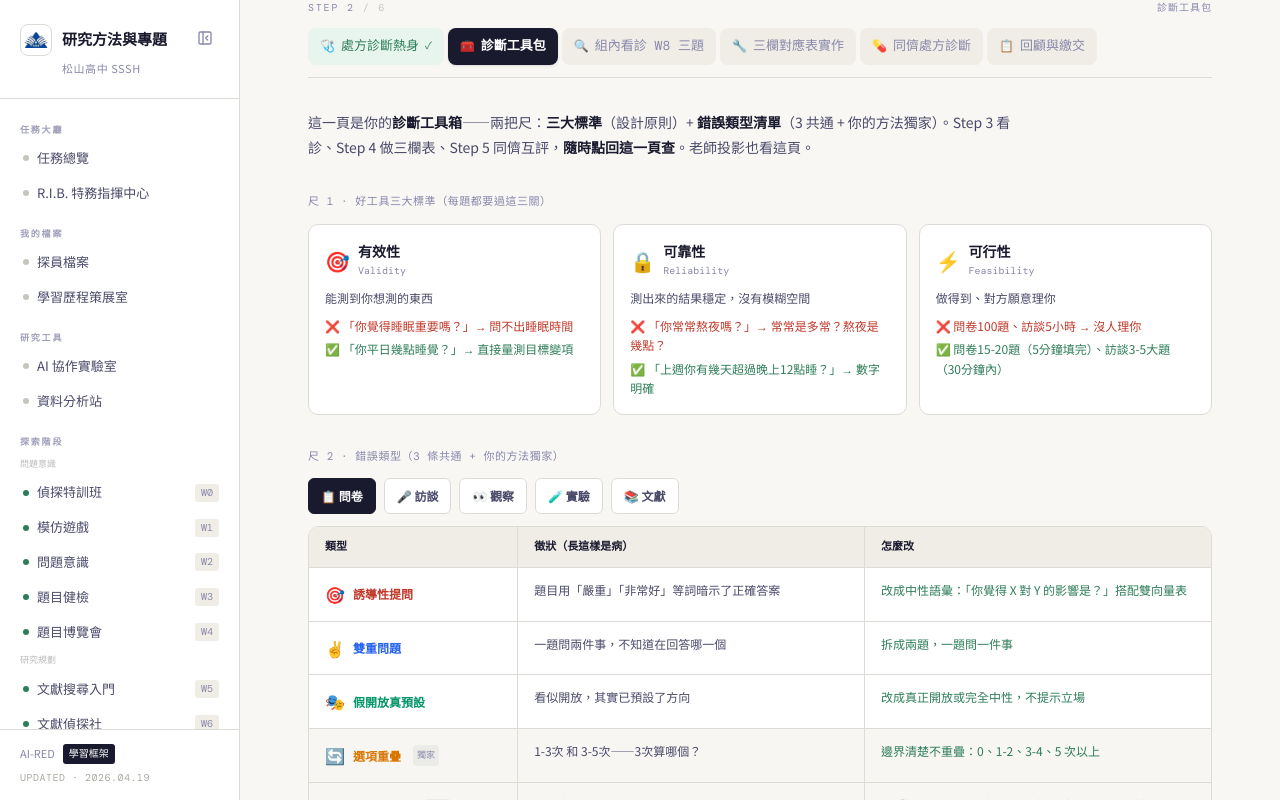
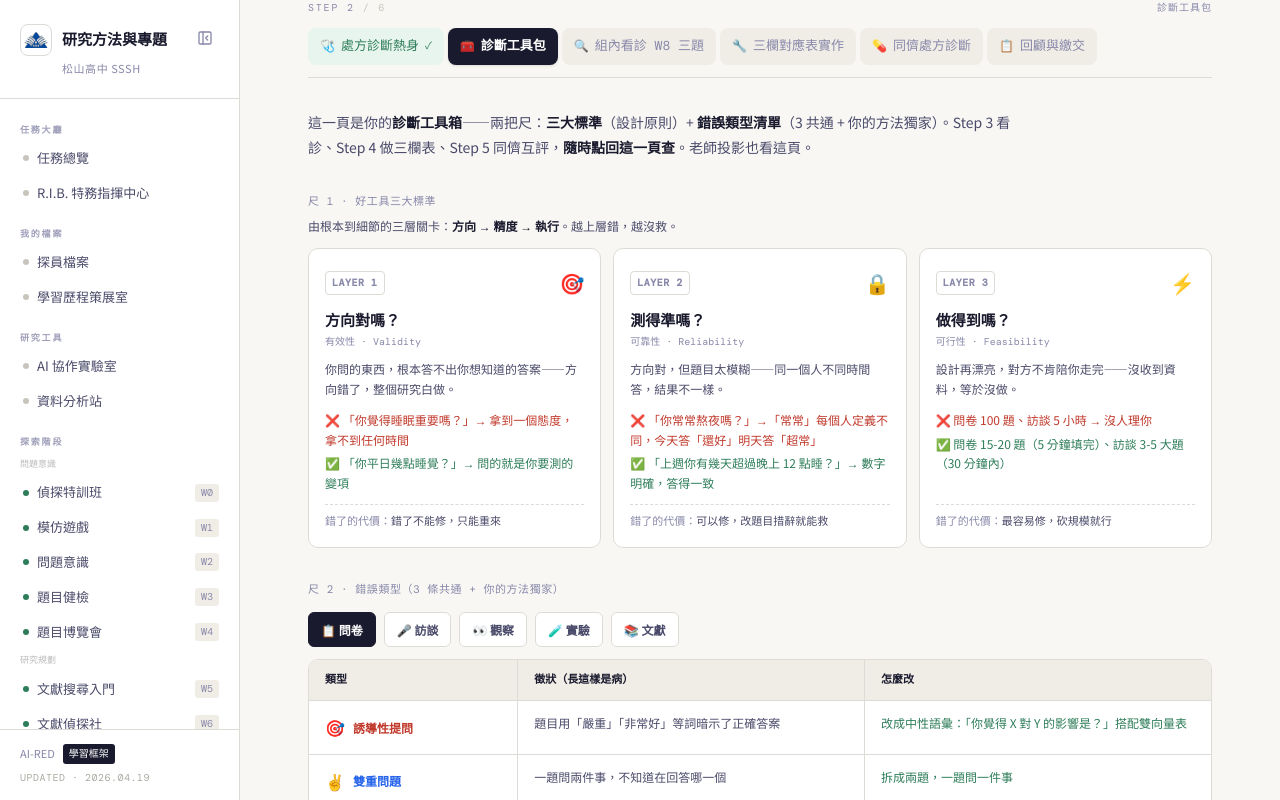
Before and after one commit to Ivanchen114/research-navigator, a React (Vite) app: page /w9 in a window 1280 px wide. Both pictures are taken after a click on the button 756 px from the left and 1855 px from the top of the page. Shown: the part 882-1682 px from the top of the page. Built offline with nearby package versions, Linux system fonts and the light colour scheme.

Commit message:
更新: 2026-04-23 14:20

```diff
--- a/src/pages/W9Page.jsx
+++ b/src/pages/W9Page.jsx
@@ -83,31 +83,40 @@ const METHOD_PITFALLS = {
     },
 };
 
-/* — 三大標準 — */
+/* — 三大標準（階層：方向 → 精度 → 執行；越上層錯越沒救） — */
 const THREE_STANDARDS = [
     {
+        layer: 1,
         name: '有效性',
         en: 'Validity',
         emoji: '🎯',
-        desc: '能測到你想測的東西',
-        bad: '「你覺得睡眠重要嗎？」→ 問不出睡眠時間',
-        good: '「你平日幾點睡覺？」→ 直接量測目標變項',
+        plainQ: '方向對嗎？',
+        desc: '你問的東西，根本答不出你想知道的答案——方向錯了，整個研究白做。',
+        bad: '「你覺得睡眠重要嗎？」→ 拿到一個態度，拿不到任何時間',
+        good: '「你平日幾點睡覺？」→ 問的就是你要測的變項',
+        stakes: '錯了不能修，只能重來',
     },
     {
+        layer: 2,
         name: '可靠性',
         en: 'Reliability',
         emoji: '🔒',
-        desc: '測出來的結果穩定，沒有模糊空間',
-        bad: '「你常常熬夜嗎？」→ 常常是多常？熬夜是幾點？',
-        good: '「上週你有幾天超過晚上12點睡？」→ 數字明確',
+        plainQ: '測得準嗎？',
+        desc: '方向對，但題目太模糊——同一個人不同時間答，結果不一樣。',
+        bad: '「你常常熬夜嗎？」→「常常」每個人定義不同，今天答「還好」明天答「超常」',
+        good: '「上週你有幾天超過晚上 12 點睡？」→ 數字明確，答得一致',
+        stakes: '可以修，改題目措辭就能救',
     },
     {
+        layer: 3,
         name: '可行性',
         en: 'Feasibility',
         emoji: '⚡',
-        desc: '做得到、對方願意理你',
-        bad: '問卷100題、訪談5小時 → 沒人理你',
-        good: '問卷15-20題（5分鐘填完）、訪談3-5大題（30分鐘內）',
+        plainQ: '做得到嗎？',
+        desc: '設計再漂亮，對方不肯陪你走完——沒收到資料，等於沒做。',
+        bad: '問卷 100 題、訪談 5 小時 → 沒人理你',
+        good: '問卷 15-20 題（5 分鐘填完）、訪談 3-5 大題（30 分鐘內）',
+        stakes: '最容易修，砍規模就行',
     },
 ];
 
@@ -569,22 +578,35 @@ export const W9Page = () => {
                         這一頁是你的<strong className="text-[var(--ink)]">診斷工具箱</strong>——兩把尺：<strong>三大標準</strong>（設計原則）+ <strong>錯誤類型清單</strong>（3 共通 + 你的方法獨家）。Step 3 看診、Step 4 做三欄表、Step 5 同儕互評，<strong>隨時點回這一頁查</strong>。老師投影也看這頁。
                     </p>
 
-                    {/* 尺 1 · 三大標準 — 手機 1 欄 / 桌機 3 欄 */}
+                    {/* 尺 1 · 三大標準 — 手機 1 欄 / 桌機 3 欄（階層：方向 → 精度 → 執行） */}
                     <div>
-                        <div className="text-[11px] font-mono text-[var(--ink-light)] uppercase tracking-wider mb-3">尺 1 · 好工具三大標準（每題都要過這三關）</div>
+                        <div className="mb-3">
+                            <div className="text-[11px] font-mono text-[var(--ink-light)] uppercase tracking-wider">尺 1 · 好工具三大標準</div>
+                            <div className="text-[12px] text-[var(--ink-mid)] mt-1 leading-relaxed">
+                                由根本到細節的三層關卡：<strong className="text-[var(--ink)]">方向 → 精度 → 執行</strong>。<span className="text-[var(--ink-mid)]">越上層錯，越沒救。</span>
+                            </div>
+                        </div>
                         <div className="grid grid-cols-1 md:grid-cols-3 gap-3">
                             {THREE_STANDARDS.map((s, i) => (
-                                <div key={i} className="bg-white border border-[var(--border)] rounded-[var(--radius-unified)] p-4">
-                                    <div className="flex items-center gap-2 mb-2">
+                                <div key={i} className="bg-white border border-[var(--border)] rounded-[var(--radius-unified)] p-4 flex flex-col">
+                                    <div className="flex items-center justify-between mb-2">
+                                        <span className="inline-block text-[10px] font-mono font-bold text-[var(--ink-light)] border border-[var(--border)] rounded px-1.5 py-0.5 tracking-wider">
+                                            LAYER {s.layer}
+                                        </span>
                                         <span className="text-[20px]">{s.emoji}</span>
-                                        <div>
-                                            <div className="text-[14px] font-bold text-[var(--ink)] leading-tight">{s.name}</div>
-                                            <div className="text-[10px] font-mono text-[var(--ink-light)]">{s.en}</div>
+                                    </div>
+                                    <div className="mb-2">
+                                        <div className="text-[15px] font-bold text-[var(--ink)] leading-tight">{s.plainQ}</div>
+                                        <div className="text-[10px] font-mono text-[var(--ink-light)] mt-0.5">
+                                            {s.name} · {s.en}
                                         </div>
                                     </div>
-                                    <div className="text-[12px] text-[var(--ink-mid)] mb-2 leading-relaxed">{s.desc}</div>
+                                    <div className="text-[12px] text-[var(--ink-mid)] mb-3 leading-relaxed">{s.desc}</div>
                                     <div className="text-[12px] text-[var(--danger)] mb-1 leading-relaxed">❌ {s.bad}</div>
-                                    <div className="text-[12px] text-[var(--success)] leading-relaxed">✅ {s.good}</div>
+                                    <div className="text-[12px] text-[var(--success)] mb-3 leading-relaxed">✅ {s.good}</div>
+                                    <div className="mt-auto text-[11px] font-mono text-[var(--ink-light)] border-t border-dashed border-[var(--border)] pt-2 leading-relaxed">
+                                        錯了的代價：<span className="text-[var(--ink-mid)]">{s.stakes}</span>
+                                    </div>
                                 </div>
                             ))}
                         </div>
```
